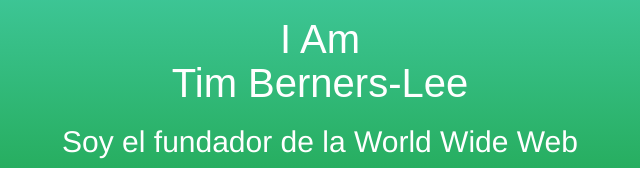
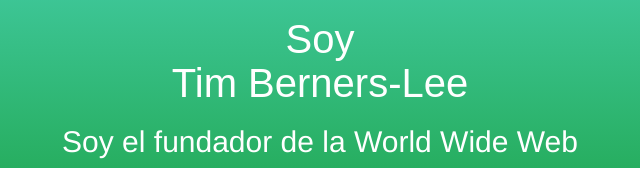
Before and after one commit to Amdavalos/ADV68, a plain HTML site: page index.html in a window 1280 px wide. Shown: the part 328-515 px from the top of the page, 320-960 px from the left. Drawn offline with nearby package versions, Linux system fonts and the light colour scheme.

Commit message:
Update index.html

```diff
--- a/index.html
+++ b/index.html
@@ -48,7 +48,7 @@
 
     <section id="welcome">
         <img src="stbl.jpg" class="profile img-circle">
-        <h1 >I Am
+        <h1 >Soy
             <br>
             <span id="name" >Tim Berners-Lee</span>
         </h1>
```
